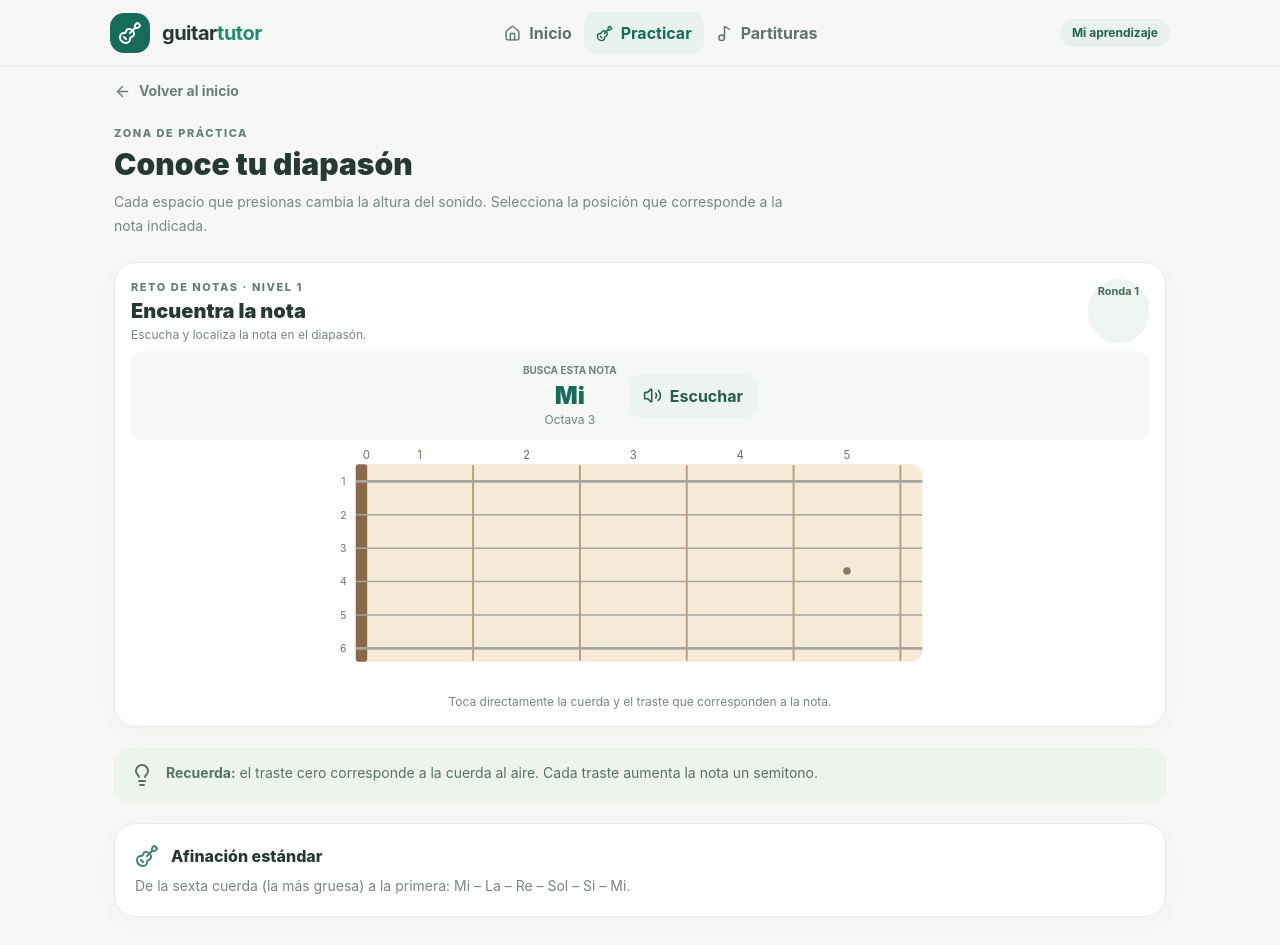
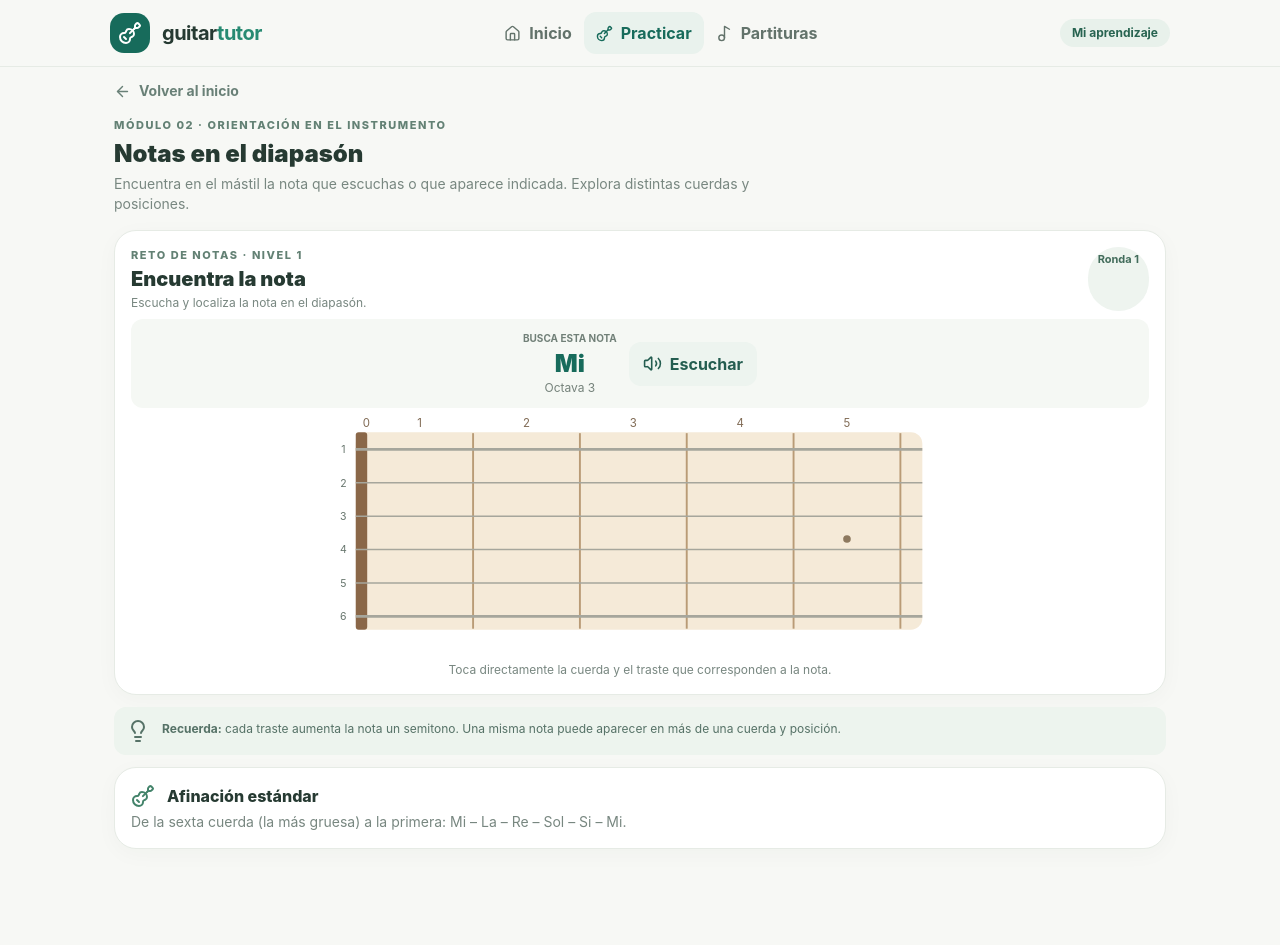
Before and after one commit to juanisidromejia/guitar-tutor, a Vue app: page /practicar in a window 1280 px wide. After the commit the page ends 877 px from the top, so only its background shows below. Built offline with nearby package versions, Linux system fonts and the light colour scheme.

Commit message:
Clarify fretboard lesson as module two

```diff
--- a/src/views/PracticeView.vue
+++ b/src/views/PracticeView.vue
@@ -4,4 +4,19 @@ import { RouterLink } from 'vue-router'
 import ExerciseCard from '../components/ExerciseCard.vue'
 </script>
 
-<template><div class="page"><RouterLink to="/" class="mb-6 inline-flex items-center gap-2 text-sm font-bold text-[#698077]"><ArrowLeft :size="17"/>Volver al inicio</RouterLink><div class="mb-6"><p class="eyebrow">Zona de práctica</p><h1 class="mt-1 text-3xl font-black">Conoce tu diapasón</h1><p class="mt-2 max-w-2xl text-sm leading-6 text-[#788780]">Cada espacio que presionas cambia la altura del sonido. Selecciona la posición que corresponde a la nota indicada.</p></div><ExerciseCard/><div class="mt-5 flex gap-3 rounded-2xl bg-[#edf4ee] p-4 text-sm text-[#567267]"><Lightbulb class="shrink-0"/><p><b>Recuerda:</b> el traste cero corresponde a la cuerda al aire. Cada traste aumenta la nota un semitono.</p></div><div class="panel mt-5 p-5"><div class="flex items-center gap-3"><Guitar class="text-[#43836a]"/><h2 class="font-extrabold">Afinación estándar</h2></div><p class="mt-2 text-sm text-[#788780]">De la sexta cuerda (la más gruesa) a la primera: Mi – La – Re – Sol – Si – Mi.</p></div></div></template>
+<template>
+  <div class="page">
+    <RouterLink to="/" class="mb-4 inline-flex items-center gap-2 text-sm font-bold text-[#698077]"><ArrowLeft :size="17"/>Volver al inicio</RouterLink>
+    <div class="mb-4">
+      <p class="eyebrow">Módulo 02 · Orientación en el instrumento</p>
+      <h1 class="mt-1 text-2xl font-black">Notas en el diapasón</h1>
+      <p class="mt-1 max-w-2xl text-sm leading-5 text-[#788780]">Encuentra en el mástil la nota que escuchas o que aparece indicada. Explora distintas cuerdas y posiciones.</p>
+    </div>
+    <ExerciseCard/>
+    <div class="mt-3 flex gap-3 rounded-xl bg-[#edf4ee] p-3 text-xs leading-5 text-[#567267]"><Lightbulb class="shrink-0"/><p><b>Recuerda:</b> cada traste aumenta la nota un semitono. Una misma nota puede aparecer en más de una cuerda y posición.</p></div>
+    <div class="panel mt-3 p-4">
+      <div class="flex items-center gap-3"><Guitar class="text-[#43836a]"/><h2 class="font-extrabold">Afinación estándar</h2></div>
+      <p class="mt-1 text-sm text-[#788780]">De la sexta cuerda (la más gruesa) a la primera: Mi – La – Re – Sol – Si – Mi.</p>
+    </div>
+  </div>
+</template>
```
